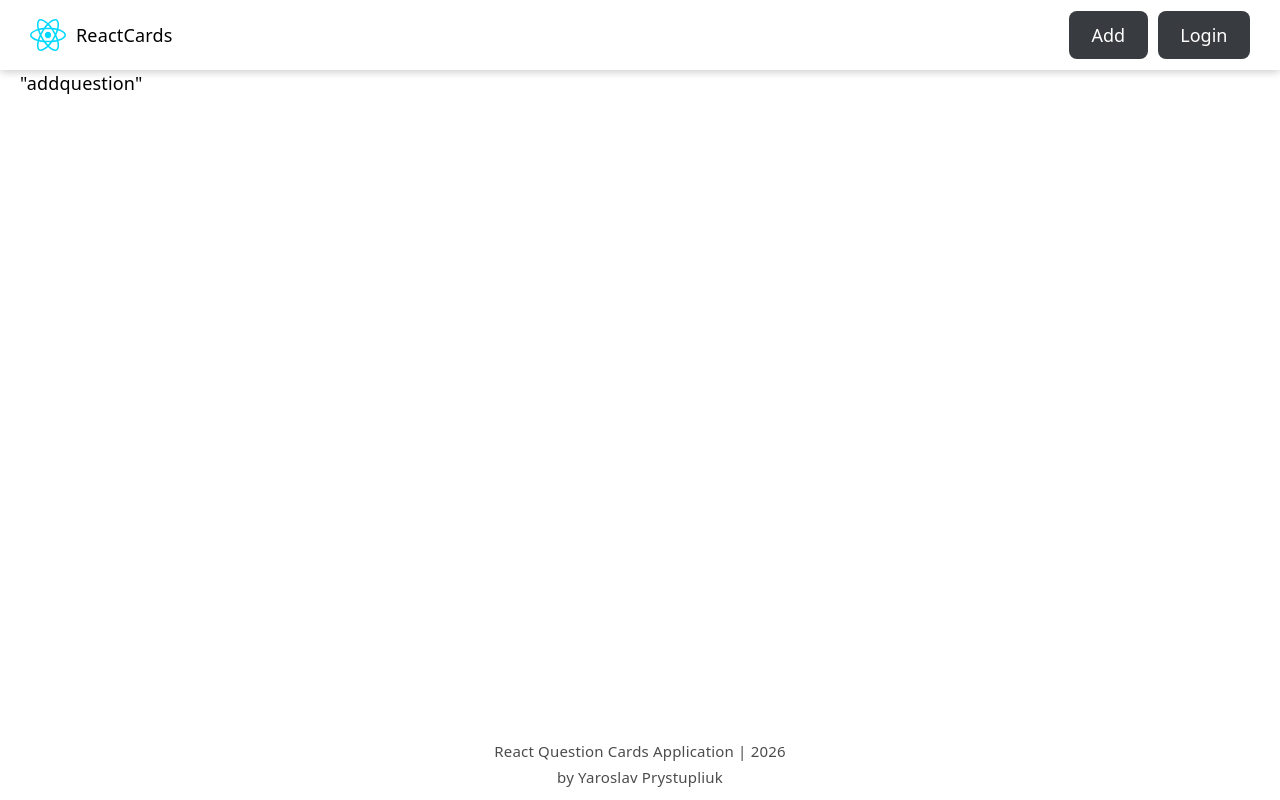
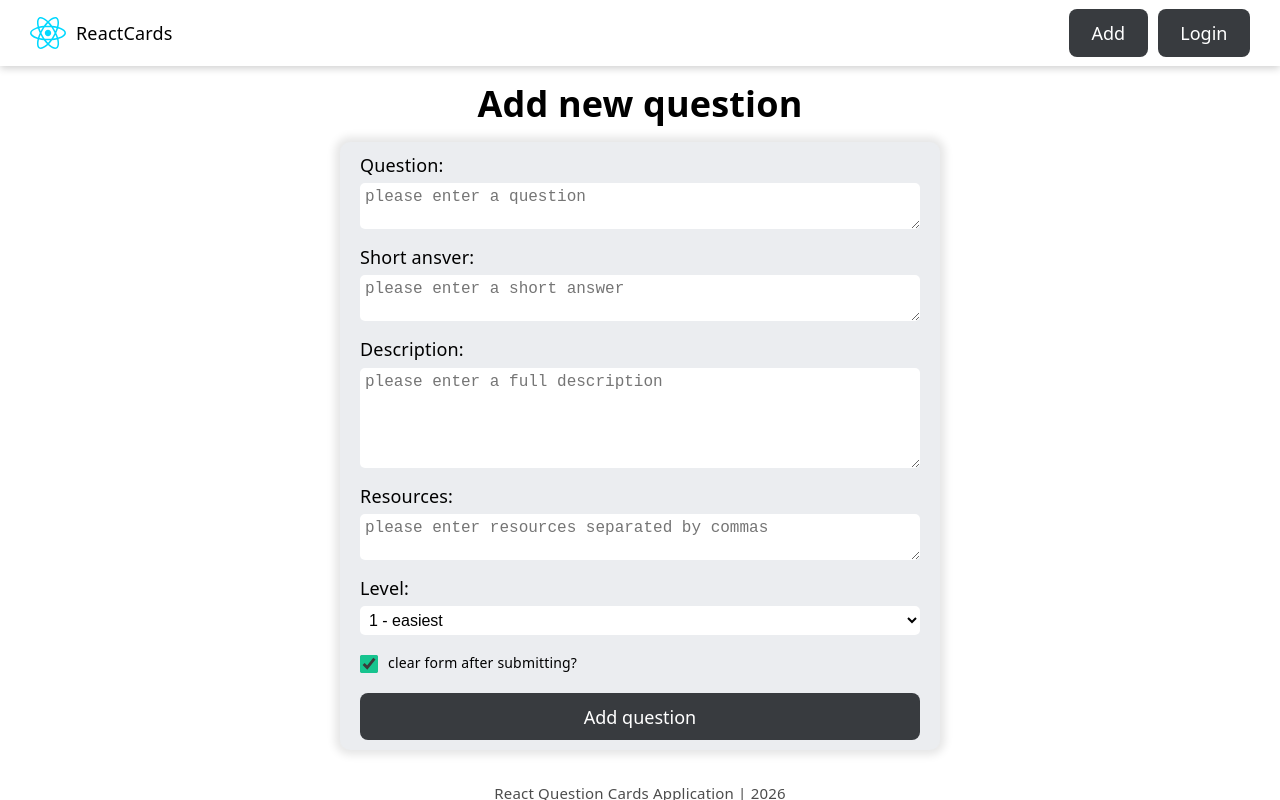
Before and after one commit to YaroslavPrystupluk/react-app-course, a React (Vite) app: page /addquestion in a window 1280 px wide. Built offline with nearby package versions, Linux system fonts and the light colour scheme.

Commit message:
add create question

```diff
--- a/src/App.jsx
+++ b/src/App.jsx
@@ -3,6 +3,7 @@ import { MainLayout } from "./components/MainLayout";
 import { HomePage } from "./page/HomePage";
 import { NotFoundPage } from "./page/NotFoundPage";
 import { QuestionPage } from "./page/QuestionPage";
+import { AddQuestionPage } from "./page/AddQuestionPage";
 
 function App() {
   return (
@@ -11,7 +12,7 @@ function App() {
         <Route element={<MainLayout />}>
           <Route index element={<HomePage />} />
           <Route path="/question/:id" element={<QuestionPage />} />
-          <Route path="/addquestion" element={<p>"addquestion"</p>} />
+          <Route path="/addquestion" element={<AddQuestionPage />} />
           <Route path="/editquestion/:id" element={<p>"editquestion"</p>} />
 
           <Route path="*" element={<NotFoundPage />} />
--- a/src/index.css
+++ b/src/index.css
@@ -4,6 +4,7 @@
   --btn-text-color: #fff;
   --btn-bg-color: #383b3f;
   --card-bg-color: #343a46;
+  --green-color: #16c48f;
 
   --sans: system-ui, "Segoe UI", Roboto, sans-serif;
   --heading: system-ui, "Segoe UI", Roboto, sans-serif;
@@ -41,6 +42,7 @@ a {
     --btn-text-color: #fff;
     --btn-bg-color: #383b3f;
     --card-bg-color: #ebedf0;
+    --green-color: #16c48f;
   }
 }
 
@@ -51,5 +53,6 @@ a {
     --btn-text-color: #57c4dc;
     --btn-bg-color: #16444f;
     --card-bg-color: #343a46;
+    --green-color: #16c48f;
   }
 }
--- /dev/null
+++ b/src/page/AddQuestionPage/AddQuestionPage.jsx
@@ -0,0 +1,116 @@
+import { useActionState } from "react";
+import { Button } from "../../components/Button";
+import s from "./index.module.css";
+import { toast } from "react-toastify";
+import { delayFn } from "../../helper/delayFn";
+import { API_URL } from "../../constants";
+
+const createQuestionAction = async (_prevState, formdata) => {
+  try {
+    delayFn();
+    const newLevel = formdata.get("level");
+    const isClearForm = formdata.get("clearForm");
+    const newResources = formdata.get("resources").split(",");
+    const newQuestion = {
+      ...Object.fromEntries(formdata),
+      resources: newResources,
+      level: Number(newLevel),
+      completed: false,
+      editDate: undefined,
+    };
+
+    const responce = await fetch(`${API_URL}/react`, {
+      method: "POST",
+      body: JSON.stringify(newQuestion),
+    });
+
+    const question = await responce.json();
+    toast.success("New question is successfully");
+    return isClearForm ? {} : question;
+  } catch (error) {
+    toast.error(error.message);
+  }
+};
+
+const AddQuestionPage = () => {
+  const [formState, formAction, isPending] = useActionState(createQuestionAction, { clearForm: false });
+  return (
+    <>
+      <h1 className={s.formTitle}>Add new question</h1>
+      <div className={s.formContainer}>
+        <form action={formAction} className={s.form} disabled={isPending}>
+          <div className={s.formControl}>
+            <label htmlFor="questuinField">Question: </label>
+            <textarea
+              defaultValue={formState.question}
+              name="question"
+              id="questuinField"
+              cols="30"
+              rows="2"
+              required
+              placeholder="please enter a question"
+            ></textarea>
+          </div>
+
+          <div className={s.formControl}>
+            <label htmlFor="answerField">Short ansver: </label>
+            <textarea
+              defaultValue={formState.answer}
+              name="answer"
+              id="answerField"
+              cols="30"
+              rows="2"
+              required
+              placeholder="please enter a short answer"
+            ></textarea>
+          </div>
+
+          <div className={s.formControl}>
+            <label htmlFor="descriptionField">Description: </label>
+            <textarea
+              defaultValue={formState.description}
+              name="description"
+              id="descriptionField"
+              cols="30"
+              rows="5"
+              required
+              placeholder="please enter a full description"
+            ></textarea>
+          </div>
+          <div className={s.formControl}>
+            <label htmlFor="resourcesField">Resources: </label>
+            <textarea
+              defaultValue={formState.resources}
+              name="resources"
+              id="resourcesField"
+              cols="30"
+              rows="2"
+              required
+              placeholder="please enter resources separated by commas"
+            ></textarea>
+          </div>
+          <div className={s.formControl}>
+            <label htmlFor="levelField">Level: </label>
+            <select name="level" id="levelField" defaultValue={formState.level}>
+              <option value="" disabled>
+                Question level
+              </option>
+              <hr />
+              <option value="1">1 - easiest</option>
+              <option value="2">2 - medium</option>
+              <option value="3">3 - hardest</option>
+            </select>
+          </div>
+
+          <label htmlFor="clearFormField" className={s.clearFormControl}>
+            <input className={s.checkbox} type="checkbox" name="clearForm" id="clearFormField" defaultChecked={true} />
+            <span>clear form after submitting?</span>
+          </label>
+          <Button disabled={isPending}>Add question</Button>
+        </form>
+      </div>
+    </>
+  );
+};
+
+export default AddQuestionPage;
--- /dev/null
+++ b/src/page/AddQuestionPage/index.jsx
@@ -0,0 +1 @@
+export { default as AddQuestionPage } from "./AddQuestionPage.jsx";
--- /dev/null
+++ b/src/page/AddQuestionPage/index.module.css
@@ -0,0 +1,76 @@
+.formTitle {
+  margin: 25px auto;
+  width: fit-content;
+}
+
+.formContainer {
+  width: 100%;
+  max-width: 600px;
+  margin: 0 auto;
+  border-radius: 10px;
+  background-color: var(--card-bg-color);
+  box-shadow: 0 0 8px 5px rgba(0, 0, 0, 0.1);
+}
+
+.form {
+  width: 100%;
+  padding: 10px 20px;
+  display: flex;
+  flex-direction: column;
+  justify-content: flex-start;
+  align-items: stretch;
+  gap: 15px;
+}
+
+.formControl {
+  width: 100%;
+  display: flex;
+  flex-direction: column;
+  justify-content: flex-start;
+  align-items: stretch;
+  gap: 5px;
+
+  label {
+    color: var(--text-color);
+    font-size: 18px;
+  }
+
+  select,
+  textarea {
+    padding: 5px;
+    color: var(--text-color);
+    background-color: var(--main-bg-color);
+    font-size: 16px;
+    border-radius: 5px;
+    border: none;
+    outline: none;
+  }
+
+  select:focus-visible,
+  textarea:focus-visible {
+    outline: 2px solid var(--green-color);
+  }
+}
+
+.clearFormControl {
+  width: 100%;
+  display: flex;
+  justify-content: flex-start;
+  align-items: center;
+  gap: 10px;
+
+  span {
+    font-size: 14px;
+    padding-bottom: 2px;
+  }
+}
+
+.checkbox {
+  width: 18px;
+  height: 18px;
+  accent-color: var(--green-color);
+}
+
+.checkbox:disabled + span {
+  opacity: 0.5;
+}
--- a/src/page/QuestionPage/QuestionPage.jsx
+++ b/src/page/QuestionPage/QuestionPage.jsx
@@ -16,7 +16,7 @@ const QuestionPage = () => {
   const [card, setCard] = useState(null);
 
   const [fetchCard, isLoading] = useFetch(async () => {
-    const response = await fetch(`${API_URL}/react/${id}qqq`);
+    const response = await fetch(`${API_URL}/react/${id}`);
     if (!response.ok) {
       throw new Error("Something went wrong");
     }
--- a/src/page/QuestionPage/index.module.css
+++ b/src/page/QuestionPage/index.module.css
@@ -82,5 +82,9 @@
 .checkbox {
   width: 18px;
   height: 18px;
-  accent-color: #16c48f;
+  accent-color: var(--green-color);
 }
+
+.checkbox:disabled + span {
+  opacity: 0.5;
+}
```
